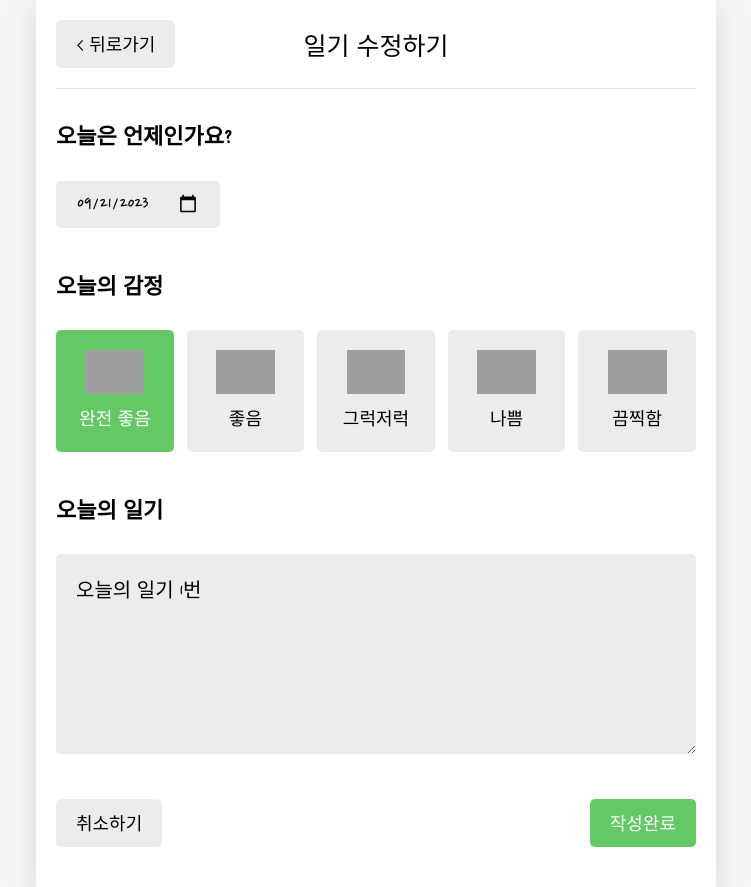
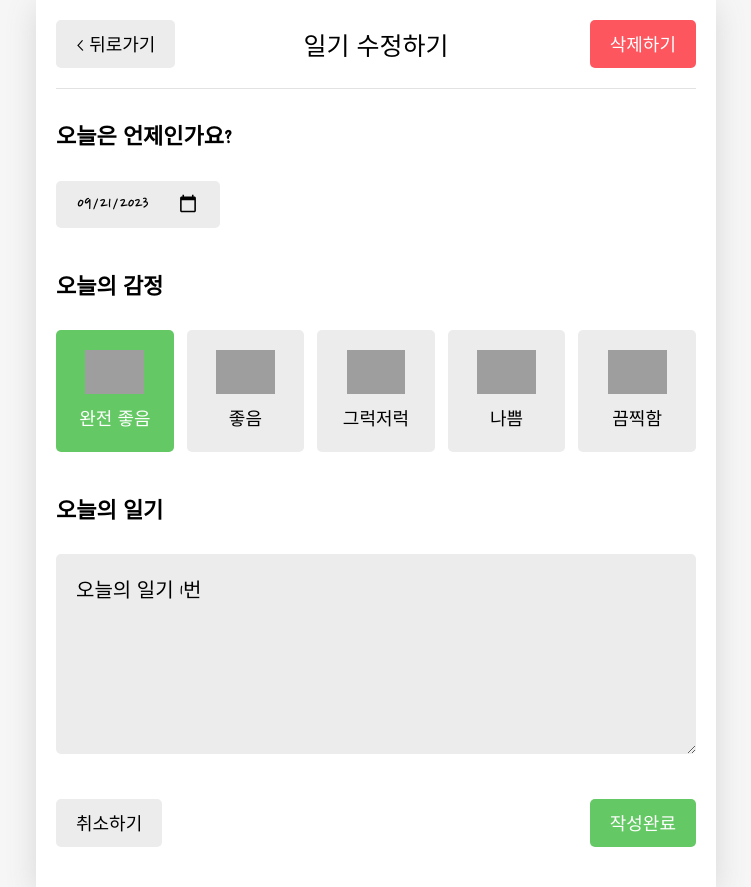
Before and after one commit to noyes5/react-diary-toy, a React (Create React App) app: page /edit/1 in a window 1280 px wide. Shown: the whole page, without its empty margins (264-1015 px from the left). Built offline with nearby package versions, Linux system fonts and the light colour scheme; grey boxes are pictures that could not be loaded; a web font is replaced by a local one.

Commit message:
feat: 일기 삭제 구현

```diff
--- a/src/components/DiaryEditor.js
+++ b/src/components/DiaryEditor.js
@@ -15,7 +15,7 @@ const DiaryEditor = ({ isEdit, originData }) => {
   const [emotion, setEmotion] = useState(3);
   const [date, setDate] = useState(getStringDate(new Date()));
 
-  const { onCreate, onEdit } = useContext(DiaryDispatchContext);
+  const { onCreate, onEdit, onRemove } = useContext(DiaryDispatchContext);
   const handleClickEmote = (emotion) => {
     setEmotion(emotion);
   };
@@ -40,6 +40,13 @@ const DiaryEditor = ({ isEdit, originData }) => {
     navigate("/", { replace: true });
   };
 
+  const handleRemove = () => {
+    if (window.confirm("정말 삭제하시겠습니까?")) {
+      onRemove(originData.id);
+      navigate("/", { replace: true });
+    }
+  };
+
   useEffect(() => {
     if (isEdit) {
       setDate(getStringDate(new Date(parseInt(originData.date))));
@@ -55,6 +62,15 @@ const DiaryEditor = ({ isEdit, originData }) => {
         headText={isEdit ? "일기 수정하기" : "새 일기쓰기"}
         leftChild={
           <MyButton text={" < 뒤로가기"} onClick={() => navigate(-1)} />
+        }
+        rightChild={
+          isEdit && (
+            <MyButton
+              text={"삭제하기"}
+              type={"negative"}
+              onClick={handleRemove}
+            />
+          )
         }
       />
       <div>
```
